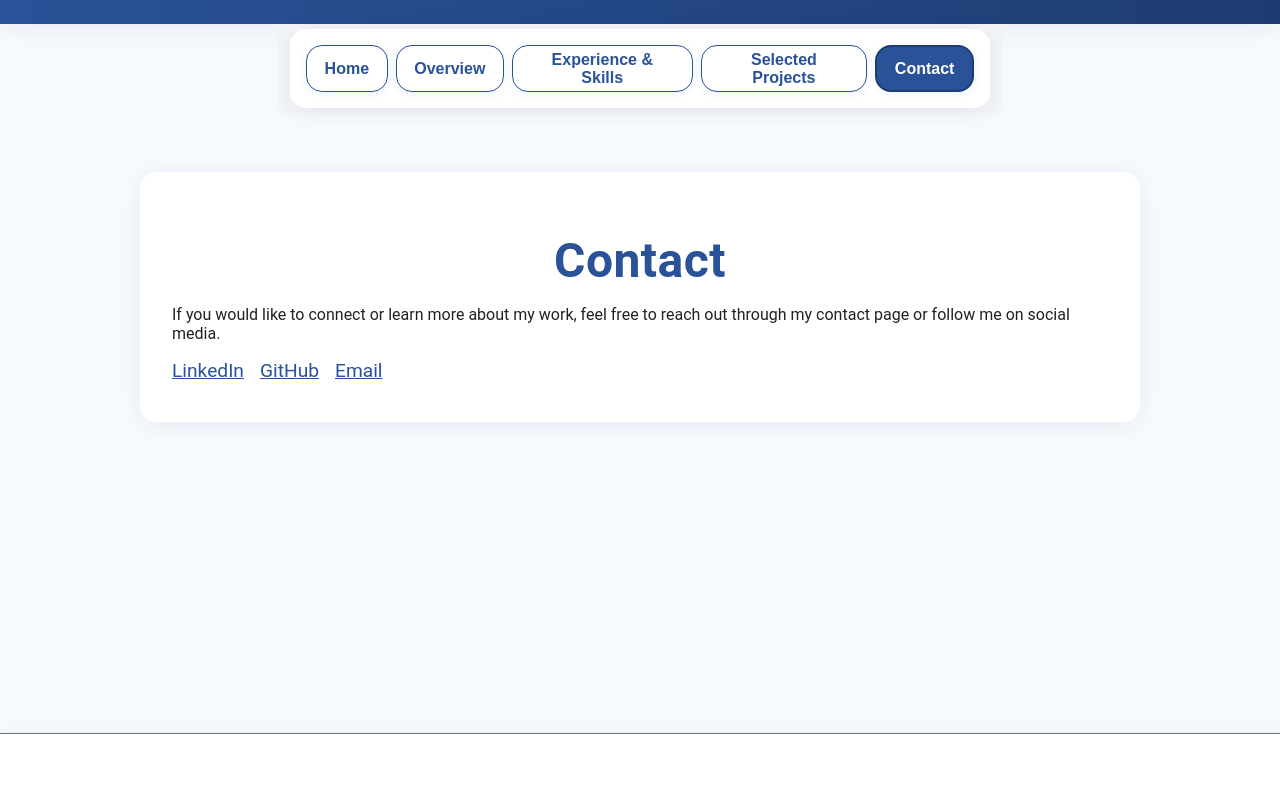
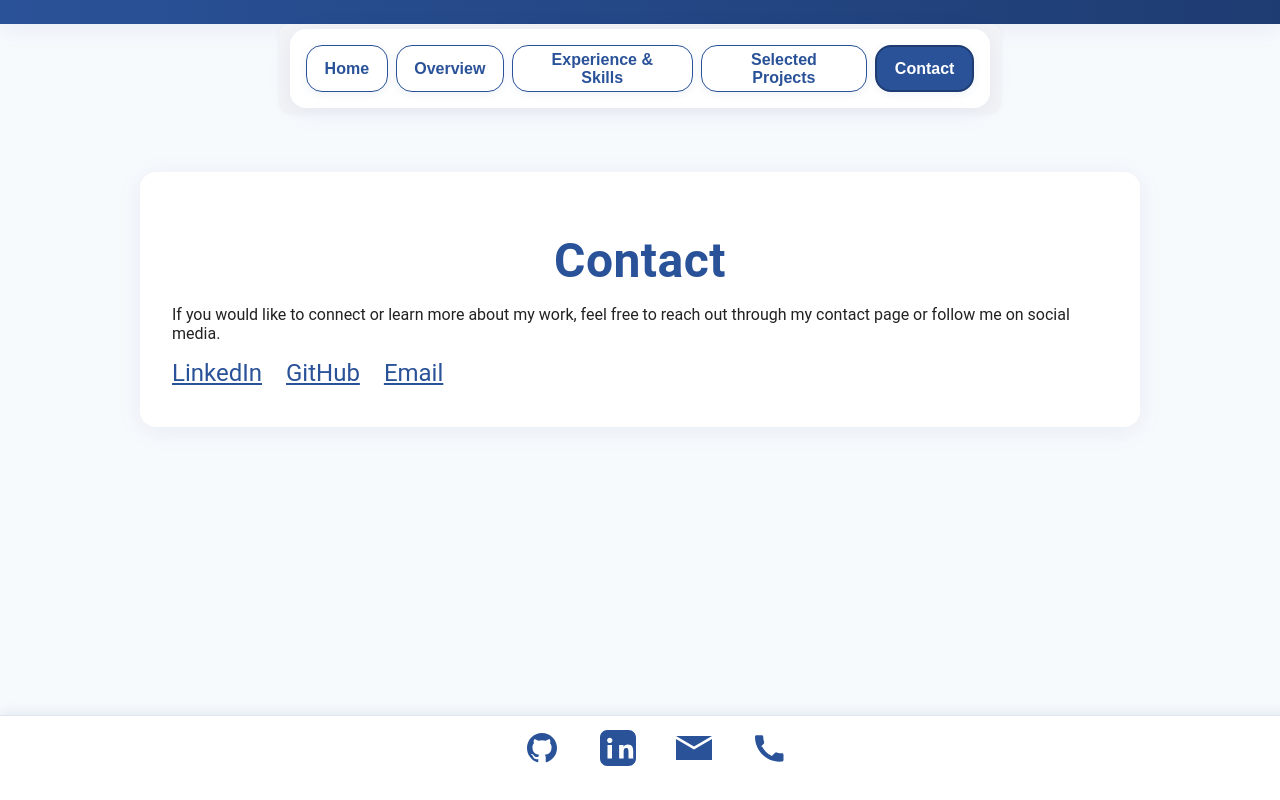
Before and after one commit to bengreynolds/personal-website, a website: page ben-reynolds-profile/public/index.html in a window 1280 px wide. Both pictures are taken after a click on the button "Contact". Drawn offline with Linux system fonts and the light colour scheme.

Commit message:
small fix #2

```diff
--- a/ben-reynolds-profile/public/css/styles.css
+++ b/ben-reynolds-profile/public/css/styles.css
@@ -26,6 +26,7 @@ body {
     flex: 1 0 auto;
     display: flex;
     flex-direction: column;
+    padding-bottom: 80px; /* Adds space at the bottom to prevent content from being hidden behind footer */
 }
 
 header {
@@ -201,36 +202,41 @@ section {
 footer {
     position: fixed;
     bottom: 0;
+    left: 0;
     width: 100%;
-    z-index: 1000;
+    z-index: 9999; /* Increased z-index to ensure it's on top of everything */
     background: var(--surface);
-    box-shadow: var(--shadow);
-    border-top: 1px solid var(--muted);
-    padding: 0.5rem;
+    box-shadow: 0 -2px 12px rgba(42, 82, 152, 0.1);
+    border-top: 1px solid rgba(42, 82, 152, 0.15);
+    padding: 0.75rem 1rem;
     display: flex;
     justify-content: center;
     align-items: center;
-    height: 50px;
+    height: 60px;
     overflow: visible;
 }
 
 .footer-content {
-    display: none;
+    display: flex;
+    justify-content: center;
+    align-items: center;
+    width: 100%;
 }
 .social-links {
     display: flex;
-    gap: 1rem;
+    gap: 1.5rem;
     list-style: none;
     padding: 0;
     margin: 0;
 }
 .social-links a {
-    font-size: 1.2rem;
+    font-size: 1.5rem;
     color: var(--primary);
-    transition: color 0.2s;
+    transition: color 0.2s, transform 0.2s;
 }
 .social-links a:hover {
     color: var(--accent);
+    transform: scale(1.15);
 }
 
 /* --- Profile Header --- */
@@ -684,7 +690,8 @@ main > section:not(#home) {
         padding: 1.2rem 0.7rem 0 0.7rem;
     }
     footer {
-        padding: 1.2rem 0.7rem;
+        padding: 0.75rem 0.5rem;
+        height: 50px;
     }
     .profile-picture {
         width: 120px;
@@ -749,30 +756,3 @@ main > section:not(#home) {
 .profile-header {
     margin-bottom: 1.2rem;
 }
-
-/* --- Footer Panel Adjustments --- */
-footer {
-    background: var(--surface);
-    box-shadow: var(--shadow);
-    border-top: 1px solid var(--muted);
-    padding: 0.5rem;
-    display: flex;
-    justify-content: center;
-    align-items: center;
-    height: 50px;
-    overflow: visible; /* Ensure logos are visible */
-    position: relative; /* Ensure footer content is layered properly */
-}
-footer .social-links {
-    display: flex;
-    gap: 1rem;
-    z-index: 10; /* Bring logos to the front */
-}
-footer .social-links a {
-    font-size: 1.2rem;
-    color: var(--primary);
-    transition: color 0.2s;
-}
-footer .social-links a:hover {
-    color: var(--accent);
-}
--- a/ben-reynolds-profile/public/index.html
+++ b/ben-reynolds-profile/public/index.html
@@ -132,7 +132,6 @@
                     <svg width="36" height="36" fill="currentColor" viewBox="0 0 24 24"><path d="M6.62 10.79a15.053 15.053 0 0 0 6.59 6.59l2.2-2.2a1.003 1.003 0 0 1 1.01-.24c1.12.37 2.33.57 3.58.57.55 0 1 .45 1 1v3.5c0 .55-.45 1-1 1C10.07 22 2 13.93 2 4.5c0-.55.45-1 1-1H6.5c.55 0 1 .45 1 1 0 1.25.2 2.46.57 3.58.13.34.04.73-.24 1.01l-2.2 2.2z"/></svg>
                 </a>
             </div>
-            <p>&copy; 2023 Ben Reynolds. All rights reserved.</p>
         </div>
     </footer>
 </body>
```
Also changed, not shown: ben-reynolds-profile/src/components/Footer.html (+6 -1 lines).
